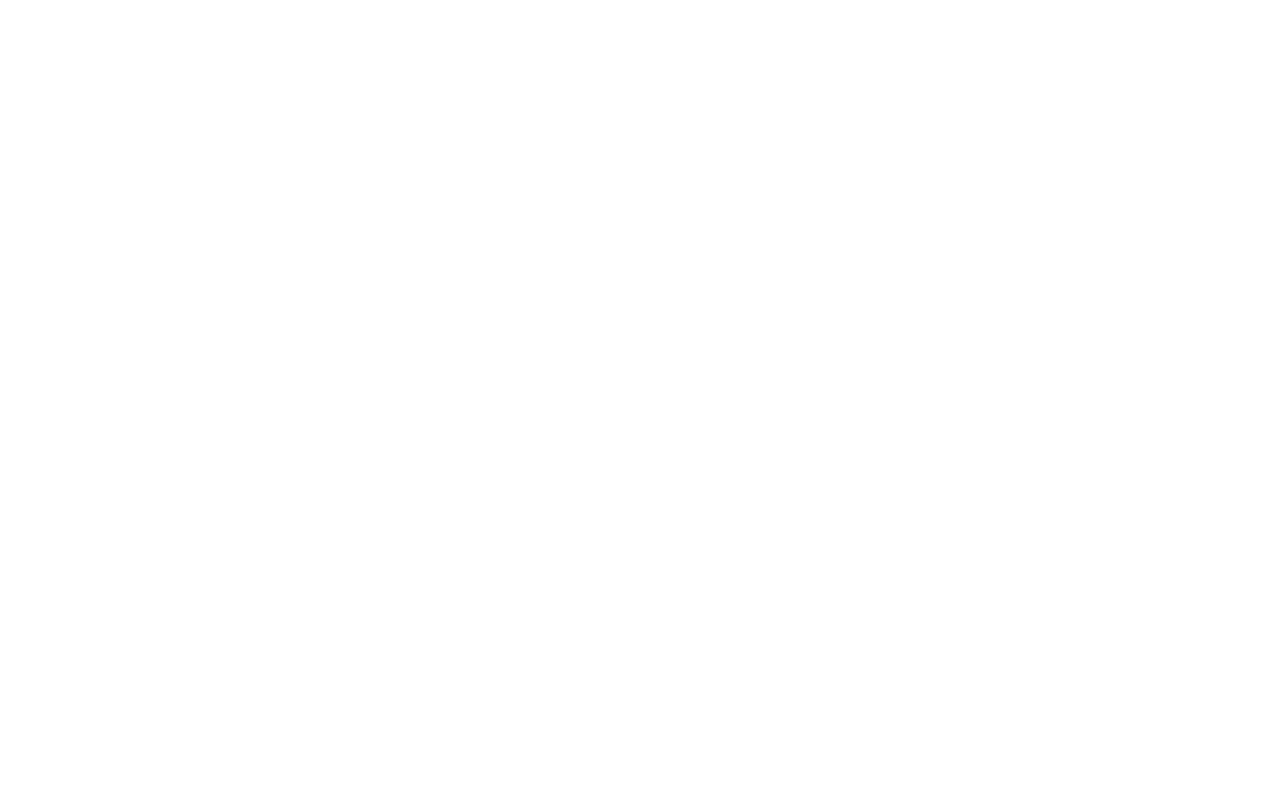
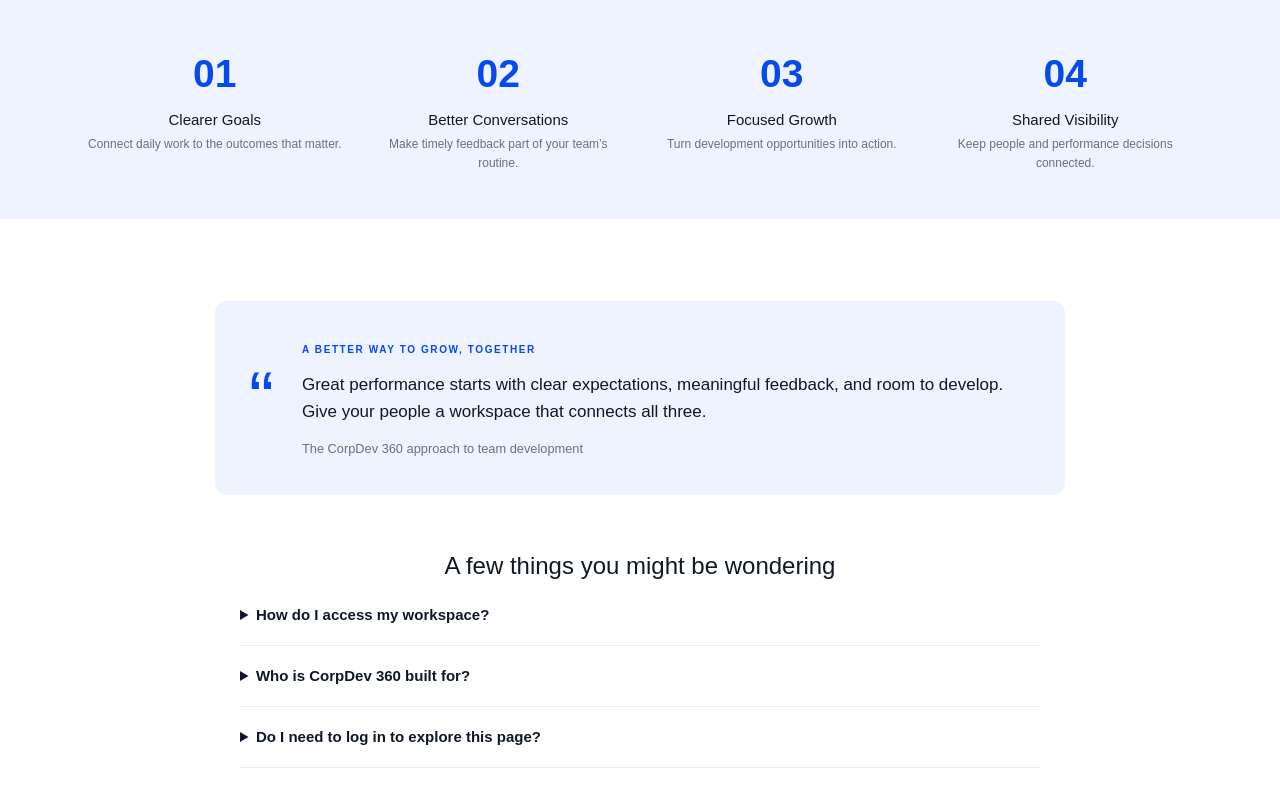
Before and after one commit to Satheesan-R/360-performance-platform-frontend, a Next.js app: page / in a window 1280 px wide. Shown: the part 3286-4093 px from the top of the page. Before the commit the page ends 3283 px from the top, so only its background shows below. Built offline with nearby package versions, Linux system fonts and the light colour scheme.

Commit message:
feat: add team growth benefits and landing page FAQs

```diff
--- a/app/page.tsx
+++ b/app/page.tsx
@@ -4,6 +4,7 @@ import Hero from "@/components/landing/hero";
 import PerformancePreview from "@/components/landing/performance-preview";
 import PlatformFeatures from "@/components/landing/platform-features";
 import RoleWorkspaces from "@/components/landing/role-workspaces";
+import GrowthOutcomes from "@/components/landing/growth-outcomes";
 
 export const metadata: Metadata = {
   title: "CorpDev 360 | Build better teams",
@@ -17,6 +18,7 @@ export default function HomePage() {
       <PerformancePreview />
       <PlatformFeatures />
       <RoleWorkspaces />
+      <GrowthOutcomes />
     </div>
   );
 }
--- /dev/null
+++ b/components/landing/growth-outcomes.tsx
@@ -0,0 +1,12 @@
+import styles from "./landing.module.css";
+export default function GrowthOutcomes() {
+  return <>
+    <section className={styles.results} aria-label="Benefits for your team"><div className={`${styles.container} ${styles.resultGrid}`}>
+      {[["01", "Clearer Goals", "Connect daily work to the outcomes that matter."], ["02", "Better Conversations", "Make timely feedback part of your team’s routine."], ["03", "Focused Growth", "Turn development opportunities into action."], ["04", "Shared Visibility", "Keep people and performance decisions connected."]].map(([number, title, description]) => <div key={title}><strong>{number}</strong><h3>{title}</h3><p>{description}</p></div>)}
+    </div></section>
+    <section className={styles.section}><div className={styles.container}>
+      <div className={styles.quote}><span className={styles.quoteIcon} aria-hidden="true">“</span><div><span className={styles.eyebrow}>A better way to grow, together</span><blockquote>Great performance starts with clear expectations, meaningful feedback, and room to develop. Give your people a workspace that connects all three.</blockquote><small>The CorpDev 360 approach to team development</small></div></div>
+      <div className={styles.faq}><h3>A few things you might be wondering</h3><details><summary>How do I access my workspace?</summary><p>Click Employee Login or Get Started to open the login page. Use the credentials associated with your organization&apos;s account.</p></details><details><summary>Who is CorpDev 360 built for?</summary><p>The platform brings employees, managers, and HR teams together around goals, feedback, performance reviews, and career development.</p></details><details><summary>Do I need to log in to explore this page?</summary><p>You can explore this overview without an account. Your personal workspace and organizational information require sign-in.</p></details></div>
+    </div></section>
+  </>;
+}
```
